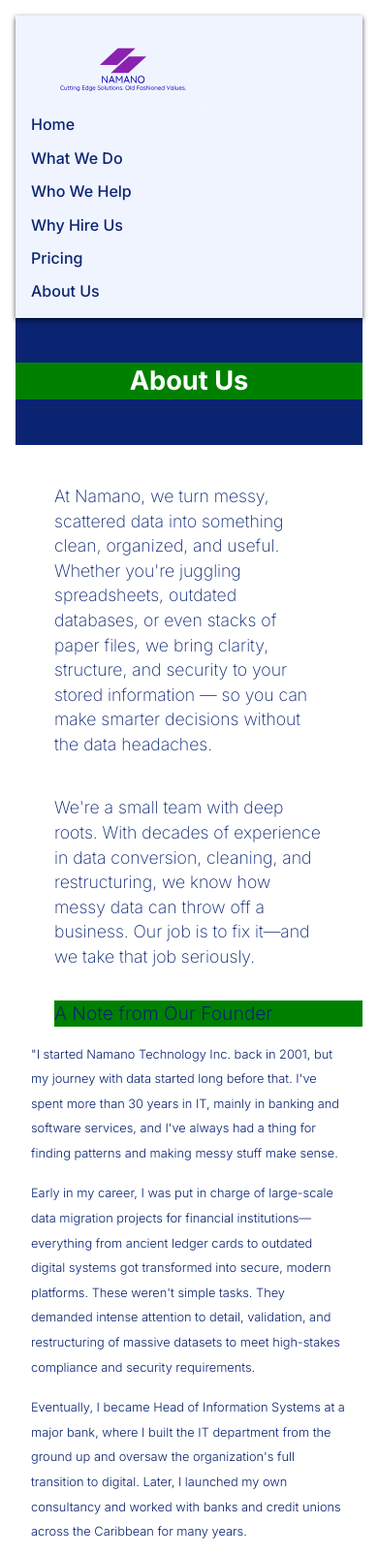
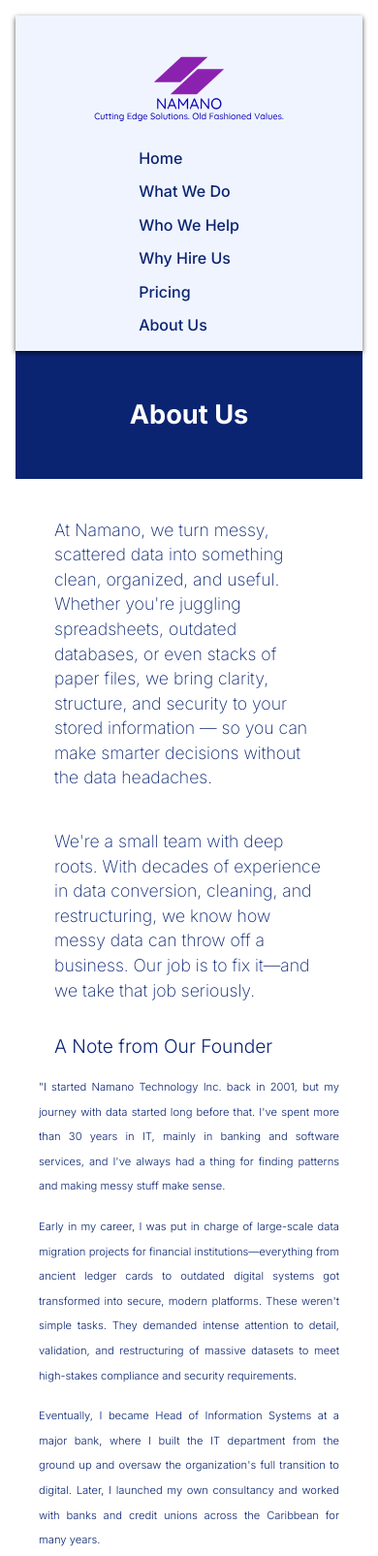
Before and after one commit to tahmadn/namanotechnology.com, a plain HTML site: page about-us.html in a window 390 px wide. Shown: the top 1605 px of the page at 97% size. Drawn offline with Linux system fonts and the light colour scheme.

Commit message:
Add files via upload

```diff
--- a/css/styles.css
+++ b/css/styles.css
@@ -177,6 +177,7 @@
 /* --- RESPONSIVE CSS TO ADD TO YOUR styles.css FILE --- */
 
 /* Mobile styles (phones & small tablets) */
+
 @media screen and (max-width: 768px) {
   body {
     padding: 1rem;
@@ -184,17 +185,15 @@
 
   h1 {
     font-size: 2rem;
-	background-color: green;
   }
 
   h2 {
     font-size: 1.7rem;
-	background-color: green;
   }
 
   .site-header {
     flex-direction: column;
-    align-items: flex-start;
+    align-items: center;   /* centers logo + nav horizontally */
     padding: 1rem;
   }
 
@@ -206,8 +205,8 @@
 
 
   .logo {
-    height: 80px;
-	align-items: center;
+    display: block;
+    margin: 0 auto;       /* ensures logo itself is centered */
   }
 
   .two-column-section {
@@ -256,11 +255,11 @@
   }
 
   .bold {
-    margin-left: 1rem;
-    margin-right: 1rem;
-    font-size: .8rem;
+    margin-left: 1.5rem;
+    margin-right: 1.5rem;
+    font-size: .7rem;
     line-height: 1.6rem;
-    text-align: left;
+    text-align: justify;
   }
 
   .cleaning-list {
```
